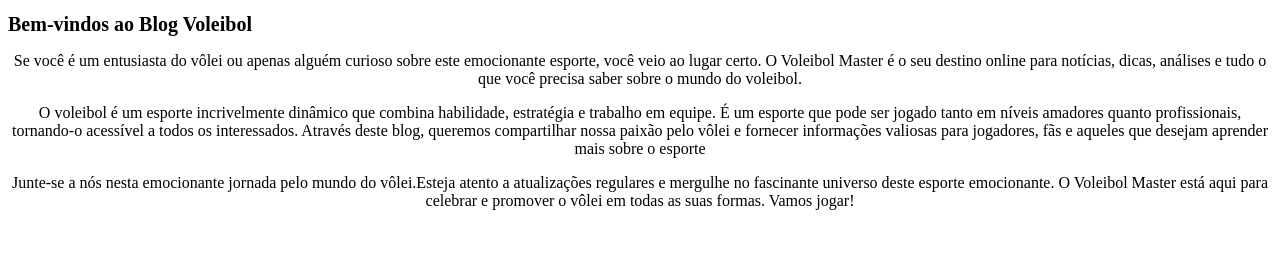
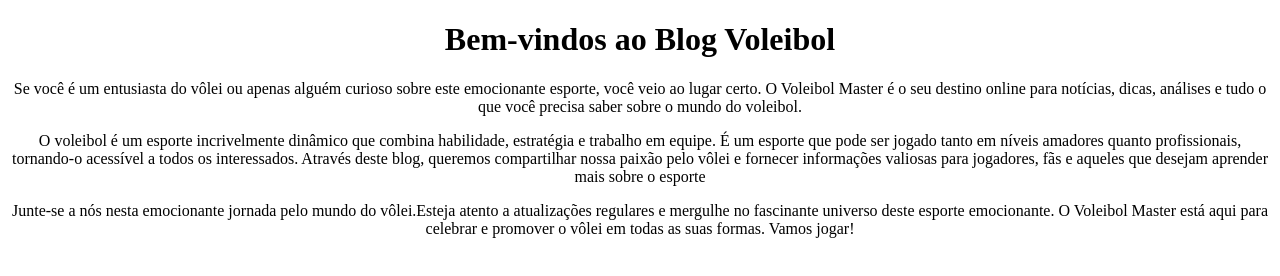
Before and after one commit to BrunoMeira07/-bfm_voleibol, a plain HTML site: page index.html in a window 1280 px wide. Drawn offline with Linux system fonts and the light colour scheme.

Commit message:
adicionando text

```diff
--- a/index.html
+++ b/index.html
@@ -5,7 +5,7 @@
         <title>voleibol alura</title>
     </head>
     <body>
-        <h1 style="font-size: 20px">Bem-vindos ao Blog Voleibol</h1>
+        <h1 style="text-align: center">Bem-vindos ao Blog Voleibol</h1>
 
         <p style="text-align: center">Se você é um entusiasta do vôlei ou apenas alguém curioso sobre este emocionante esporte, você veio ao lugar certo. O Voleibol Master é o seu destino online para notícias, dicas, análises e tudo o que você precisa saber sobre o mundo do voleibol.</p>
 
```
